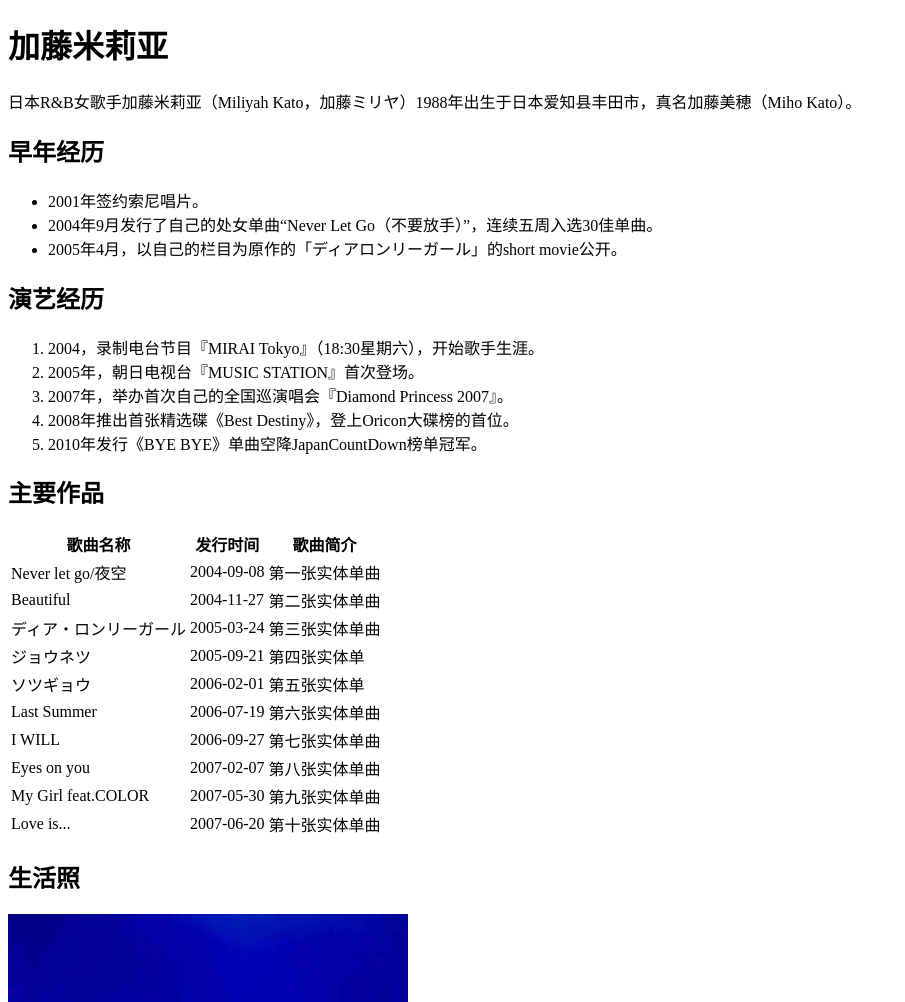
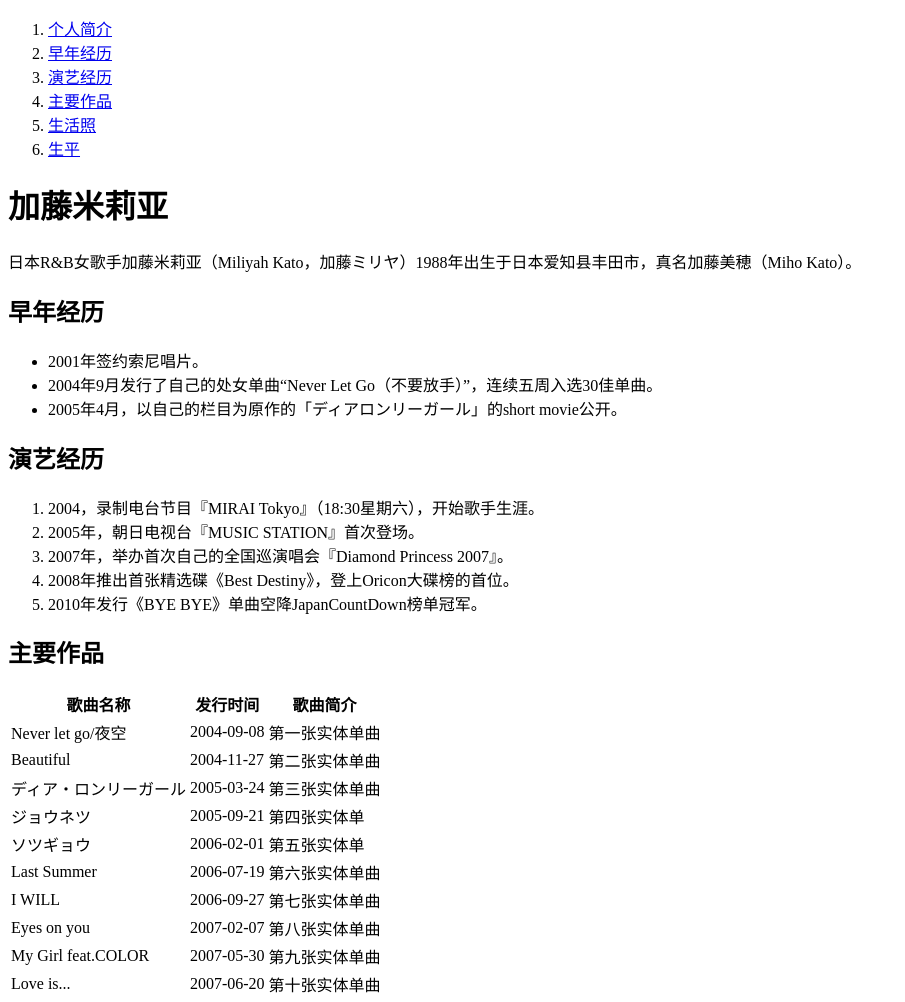
Before and after one commit to VanessaCaii/-, a plain HTML site: page index.html in a window 1280 px wide. Shown: the top 1002 px of the page, without its empty margins (0-905 px from the left). Drawn offline with Linux system fonts and the light colour scheme.

Commit message:
添加目录

```diff
--- a/index.html
+++ b/index.html
@@ -9,19 +9,29 @@
     </style>
 </head>
 <body>
-    <h1>
+    <nav>
+        <ol>
+            <li><a href="#Miliyah">个人简介</a></li>
+            <li><a href="#experience">早年经历</a></li>
+            <li><a href="#arts">演艺经历</a></li>
+            <li><a href="#works">主要作品</a></li>
+            <li><a href="#pictures">生活照</a></li>
+            <li><a href="#life">生平</a></li>
+        </ol>
+    </nav>
+    <h1 id="Miliyah">
         加藤米莉亚
     </h1>
     <p>
         日本R&B女歌手加藤米莉亚（Miliyah Kato，加藤ミリヤ）1988年出生于日本爱知县丰田市，真名加藤美穂（Miho Kato）。
     </p>
-    <h2>早年经历</h2>
+    <h2 id="experience">早年经历</h2>
     <ul>
         <li>2001年签约索尼唱片。</li>
         <li>2004年9月发行了自己的处女单曲“Never Let Go（不要放手）”，连续五周入选30佳单曲。</li>
         <li>2005年4月，以自己的栏目为原作的「ディアロンリーガール」的short movie公开。</li>
     </ul>
-    <h2>演艺经历</h2>
+    <h2 id="arts">演艺经历</h2>
     <ol>
         <li>2004，录制电台节目『MIRAI Tokyo』（18:30星期六），开始歌手生涯。</li>
         <li>2005年，朝日电视台『MUSIC STATION』首次登场。</li>
@@ -29,7 +39,7 @@
         <li>2008年推出首张精选碟《Best Destiny》，登上Oricon大碟榜的首位。</li>
         <li>2010年发行《BYE BYE》单曲空降JapanCountDown榜单冠军。</li>
     </ol>
-    <h2>主要作品</h2>
+    <h2 id="works">主要作品</h2>
     <table>
         <thead>
             <tr>
@@ -93,12 +103,12 @@
         </tbody>
     </table>
 
-    <h2>生活照</h2>
+    <h2 id="pictures">生活照</h2>
         <div><img width=400 src="images/jt1.jpg" alt="图1"></div>
         <div><img width=400 src="images/jt2.jpg" alt="图2"></div>
         <div><img width=400 src="images/jt3.jpg" alt="图3"></div>
 
-    <h2>生平</h2>
+    <h2 id="life">生平</h2>
     <p>自小成长在单亲家庭的加藤米莉亚在东京的一个天主教高中毕业。</p>
     <p>2001年加藤米莉亚签约索尼唱片，并在2004年9月发行了自己的处女单曲“Never Let Go（不要放手）”，连续五周入选30佳单曲。
     <p>她的音乐风格受美国嘻哈和R&B音乐影响极大，特别是Lauryn Hill和Mary J. Blige。</p>
```
